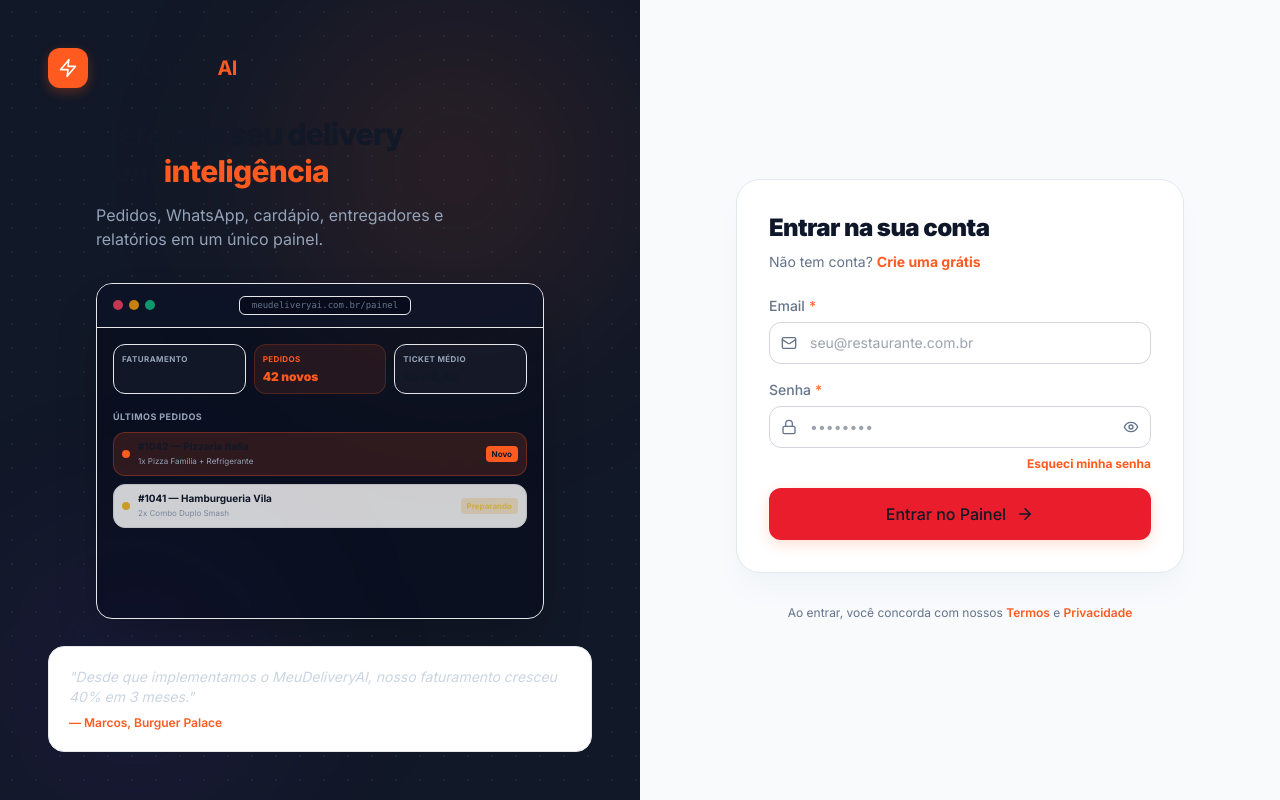
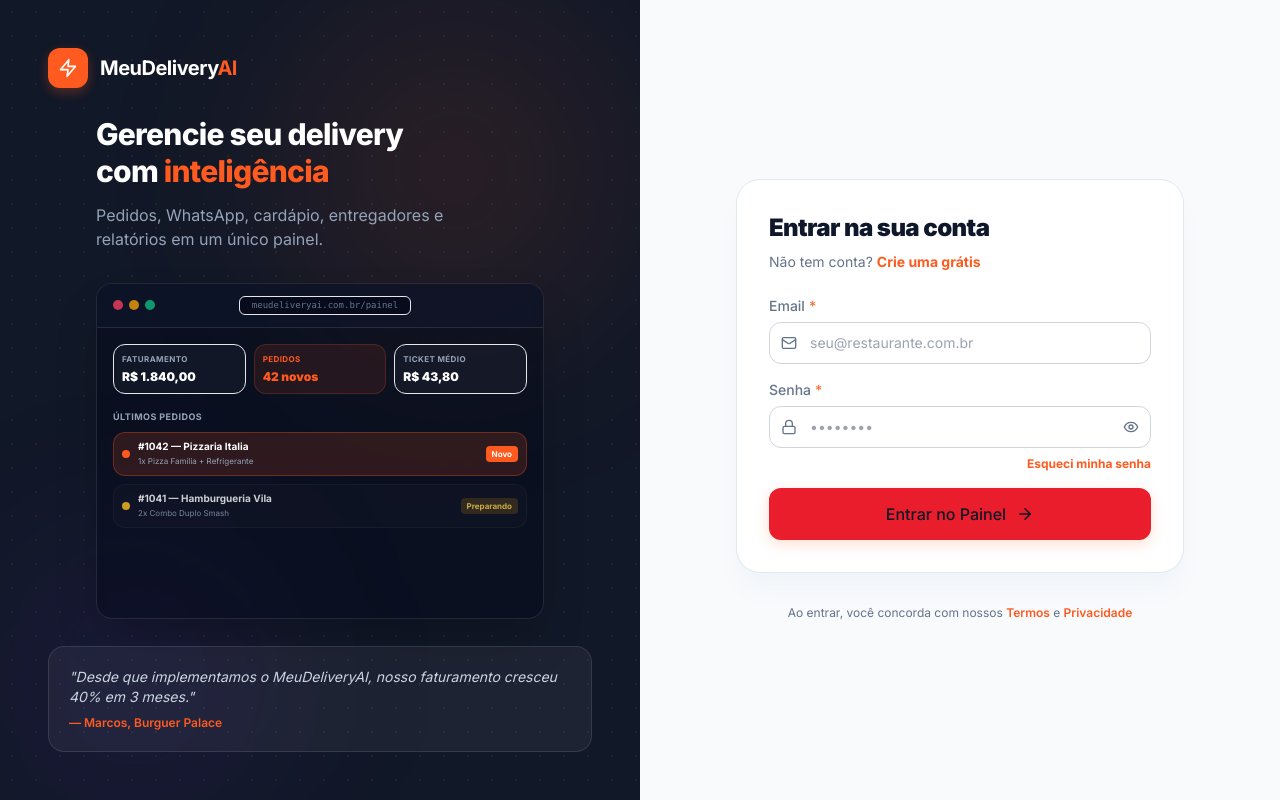
Before and after one commit to rafaeltolomeu01/meudeliveryai, a React (Vite) app in the folder frontend/: page /login in a window 1280 px wide. Built offline with nearby package versions, Linux system fonts and the light colour scheme; no server answers.

Commit message:
style: corrige legibilidade de texto na area escura do login

```diff
--- a/frontend/src/meudeliveryai-light-overrides.css
+++ b/frontend/src/meudeliveryai-light-overrides.css
@@ -157,3 +157,108 @@ button.bg-primary:hover {
   background-color: #F1F5F9 !important;
   color: #111827 !important;
 }
+
+/* ==========================================
+   AUTHENTICATION DARK PANEL OVERRIDES (.mda-auth-dark-side)
+   ========================================== */
+.mda-auth-dark-side,
+.mda-auth-dark-side * {
+  color: #FFFFFF !important;
+}
+
+.mda-auth-dark-side .text-white,
+.mda-auth-dark-side p.text-white,
+.mda-auth-dark-side span.text-white,
+.mda-auth-dark-side h1,
+.mda-auth-dark-side h2,
+.mda-auth-dark-side h3 {
+  color: #FFFFFF !important;
+}
+
+.mda-auth-dark-side .text-\[\#FF5A1F\],
+.mda-auth-dark-side .text-orange-500,
+.mda-auth-dark-side [class*="text-[#FF5A1F]"] {
+  color: #FF5A1F !important;
+}
+
+.mda-auth-dark-side .text-slate-400,
+.mda-auth-dark-side [class*="text-slate-400"] {
+  color: #94A3B8 !important;
+}
+
+.mda-auth-dark-side .text-slate-300,
+.mda-auth-dark-side [class*="text-slate-300"] {
+  color: #CBD5E1 !important;
+}
+
+.mda-auth-dark-side .text-slate-500,
+.mda-auth-dark-side [class*="text-slate-500"] {
+  color: #64748B !important;
+}
+
+.mda-auth-dark-side .text-amber-300 {
+  color: #FCD34D !important;
+}
+
+.mda-auth-dark-side .text-emerald-400 {
+  color: #34D399 !important;
+}
+
+.mda-auth-dark-side [class*="bg-white/5"] {
+  background-color: rgba(255, 255, 255, 0.05) !important;
+  background-image: none !important;
+  box-shadow: none !important;
+  border: 1px solid rgba(255, 255, 255, 0.1) !important;
+}
+
+.mda-auth-dark-side [class*="bg-white/[0.02]"] {
+  background-color: rgba(255, 255, 255, 0.02) !important;
+  background-image: none !important;
+  border-color: rgba(255, 255, 255, 0.05) !important;
+}
+
+.mda-auth-dark-side [class*="bg-white/[0.03]"] {
+  background-color: rgba(255, 255, 255, 0.03) !important;
+  background-image: none !important;
+}
+
+.mda-auth-dark-side [class*="bg-white/10"] {
+  background-color: rgba(255, 255, 255, 0.1) !important;
+  background-image: none !important;
+}
+
+.mda-auth-dark-side [class*="bg-slate-950/40"] {
+  background-color: rgba(2, 6, 23, 0.4) !important;
+}
+
+.mda-auth-dark-side [class*="border-white/10"] {
+  border-color: rgba(255, 255, 255, 0.1) !important;
+}
+
+.mda-auth-dark-side [class*="bg-slate-900/60"] {
+  background-color: rgba(15, 23, 42, 0.6) !important;
+}
+
+.mda-auth-dark-side [class*="bg-slate-950/60"] {
+  background-color: rgba(2, 6, 23, 0.6) !important;
+}
+
+.mda-auth-dark-side [class*="bg-[#FF5A1F]/10"] {
+  background-color: rgba(255, 90, 31, 0.1) !important;
+}
+
+.mda-auth-dark-side [class*="bg-[#FF5A1F]/15"] {
+  background-color: rgba(255, 90, 31, 0.15) !important;
+}
+
+.mda-auth-dark-side [class*="border-[#FF5A1F]/30"] {
+  border-color: rgba(255, 90, 31, 0.3) !important;
+}
+
+.mda-auth-dark-side [class*="bg-amber-500/20"] {
+  background-color: rgba(245, 158, 11, 0.2) !important;
+}
+
+.mda-auth-dark-side [class*="bg-emerald-500/20"] {
+  background-color: rgba(34, 197, 94, 0.2) !important;
+}
--- a/frontend/src/pages/LoginPage.jsx
+++ b/frontend/src/pages/LoginPage.jsx
@@ -56,7 +56,7 @@ export default function LoginPage() {
   return (
     <div className="min-h-screen flex mda-auth-container" style={{ background: '#F8FAFC' }}>
       {/* LEFT — Branding (Dark Elegant SaaS) */}
-      <div className="hidden lg:flex flex-1 flex-col justify-between p-12 relative overflow-hidden"
+      <div className="hidden lg:flex flex-1 flex-col justify-between p-12 relative overflow-hidden mda-auth-dark-side"
         style={{ background: '#111827' }}>
 
         {/* Subtle grid pattern background */}
```
Also changed, not shown: 4 other files (tests, documents, lock files or other folders).
